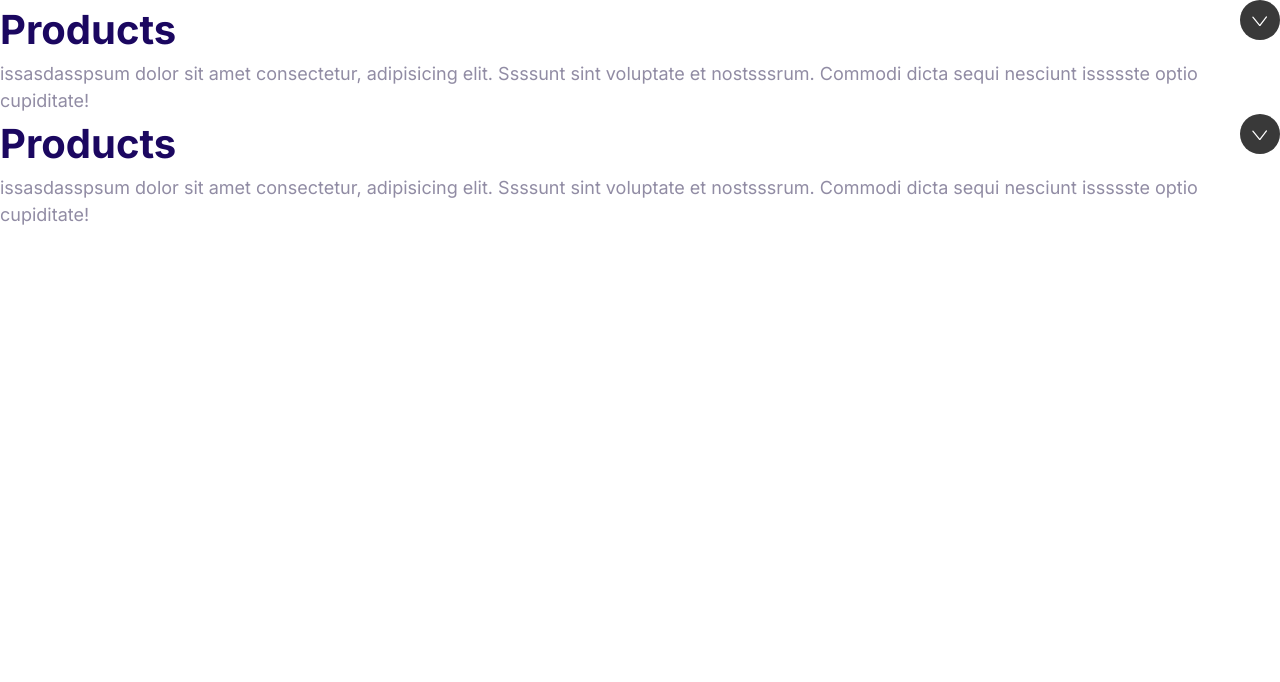
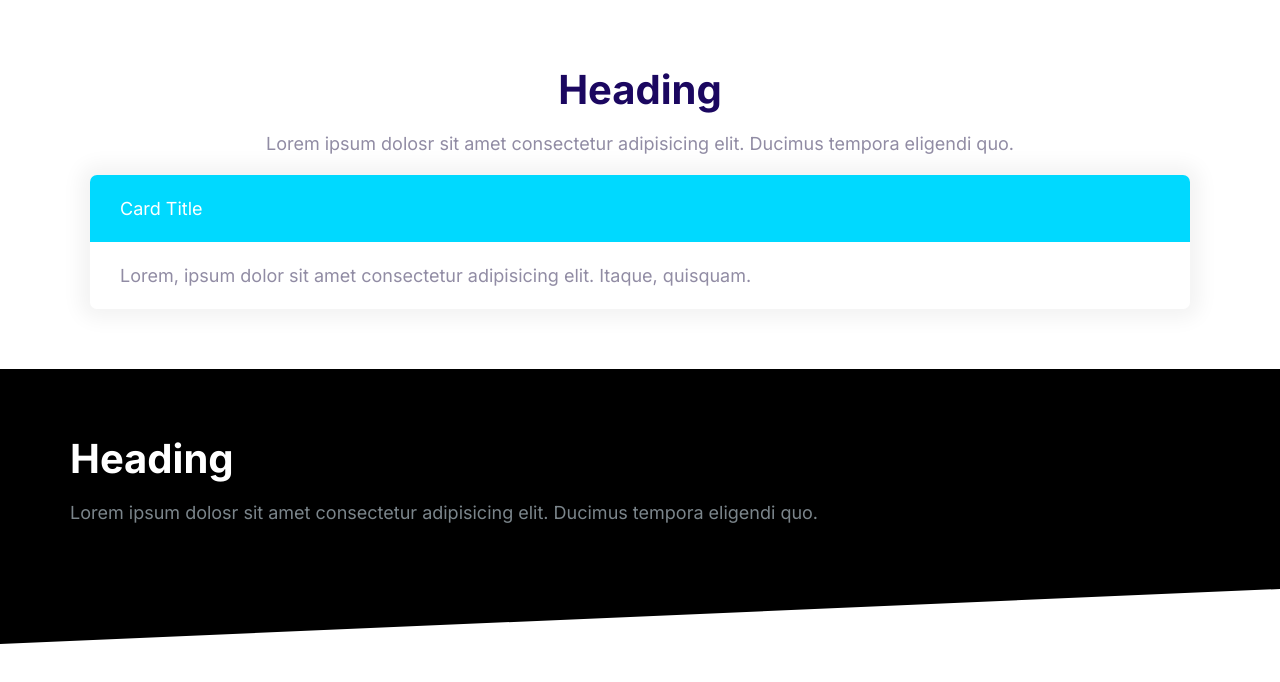
Before and after one commit to Dan-Lueers/moshify, a plain HTML site: page index.html in a window 1280 px wide. Drawn offline with Linux system fonts and the light colour scheme.

Commit message:
blocks component

```diff
--- a/css/styles.css
+++ b/css/styles.css
@@ -539,9 +539,6 @@ a {
 }
 
 /* Collapsible */
-.collapsible {
-}
-
 .collapsible__header {
   display: flex;
   justify-content: space-between;
@@ -571,3 +568,41 @@ a {
   max-height: 100vh;
   opacity: 1;
 }
+
+/* Blocks */
+.block {
+  --padding-vertical: 6rem;
+  padding: var(--padding-vertical) 2rem;
+}
+
+.block__header {
+  text-align: center;
+}
+
+.block__heading {
+  margin-top: 0;
+}
+
+.block--dark {
+  background: #000;
+  color: #7b858b;
+}
+
+.block--dark .block__heading {
+  color: #fff;
+}
+
+.block--skewed-right {
+  padding-bottom: calc(var(--padding-vertical) + 4rem);
+  clip-path: polygon(0% 0%, 100% 0%, 100% 100%, 0% 80%);
+}
+
+.block--skewed-left {
+  padding-bottom: calc(var(--padding-vertical) + 4rem);
+  clip-path: polygon(0% 0%, 100% 0%, 100% 80%, 0% 100%);
+}
+
+.container {
+  max-width: 1140px;
+  margin: 0 auto;
+}
--- a/index.html
+++ b/index.html
@@ -14,35 +14,31 @@
     />
   </head>
   <body>
-    <div class="collapsible collapsible--expanded">
-      <header class="collapsible__header">
-        <h2 class="collapsible__heading">Products</h2>
-
-        <svg class="icon icon--white collapsible__chevron">
-          <use xlink:href="images/sprite.svg#chevron"></use>
-        </svg>
+    <section class="block container">
+      <header class="block__header">
+        <h2 class="block__heading">Heading</h2>
+        <p>
+          Lorem ipsum dolosr sit amet consectetur adipisicing elit. Ducimus
+          tempora eligendi quo.
+        </p>
       </header>
-      <div class="collapsible__content">
-        issasdasspsum dolor sit amet consectetur, adipisicing elit. Ssssunt sint
-        voluptate et nostsssrum. Commodi dicta sequi nesciunt issssste optio
-        cupiditate!
+      <div class="card card--secondary">
+        <header class="card__header">Card Title</header>
+        <div class="card__body">
+          Lorem, ipsum dolor sit amet consectetur adipisicing elit. Itaque,
+          quisquam.
+        </div>
       </div>
-    </div>
-    <div class="collapsible collapsible--expanded">
-      <header class="collapsible__header">
-        <h2 class="collapsible__heading">Products</h2>
-
-        <svg class="icon icon--white collapsible__chevron">
-          <use xlink:href="images/sprite.svg#chevron"></use>
-        </svg>
-      </header>
-      <div class="collapsible__content">
-        issasdasspsum dolor sit amet consectetur, adipisicing elit. Ssssunt sint
-        voluptate et nostsssrum. Commodi dicta sequi nesciunt issssste optio
-        cupiditate!
+    </section>
+    <section class="block block--dark block--skewed-left">
+      <div class="container">
+        <h2 class="block__heading">Heading</h2>
+        <p>
+          Lorem ipsum dolosr sit amet consectetur adipisicing elit. Ducimus
+          tempora eligendi quo.
+        </p>
       </div>
-    </div>
-
-    <script src="./js/main.js" />
+    </section>
+    <script src="./js/main.js"></script>
   </body>
 </html>
```
Also changed, not shown: components/blocks.html (added, +25 -0 lines), components/collapsibles.html (added, +28 -0 lines).
